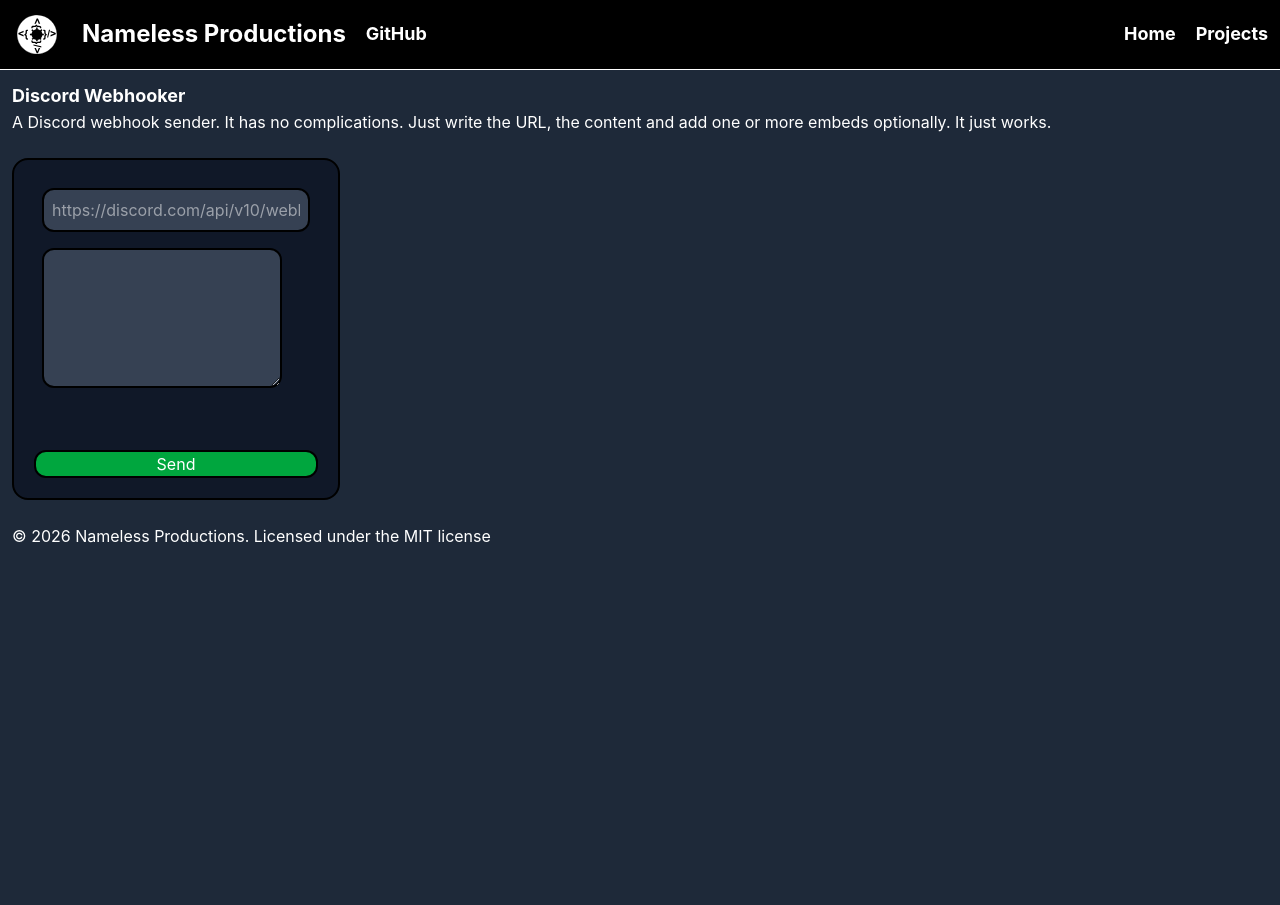
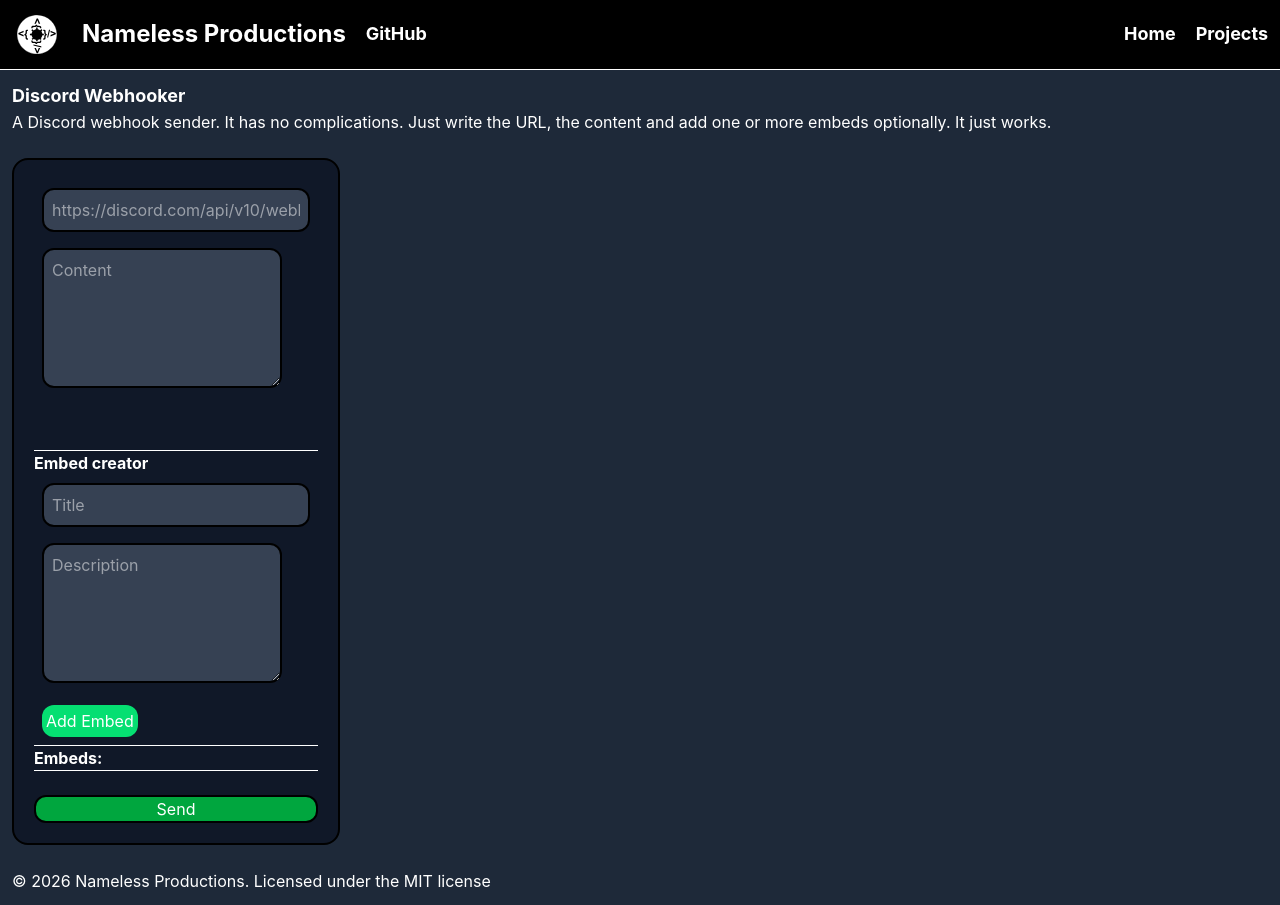
Before and after one commit to Nameless-Productions/website, a Next.js app: page /projects/discord-webhooker in a window 1280 px wide. Before the commit the page ends 800 px from the top, so only its background shows below. Built offline with nearby package versions, Linux system fonts and the light colour scheme.

Commit message:
feat: add embeds to discord webhooker

```diff
--- a/app/projects/discord-webhooker/page.tsx
+++ b/app/projects/discord-webhooker/page.tsx
@@ -47,14 +47,49 @@ export default function DiscordWebhooker() {
 
             <br />
 
-            <textarea className={inputClass} rows={5} value={content} onChange={(e) => setContent(e.target.value)}></textarea>
+            <textarea className={inputClass} placeholder='Content' rows={5} value={content} onChange={(e) => setContent(e.target.value)}></textarea>
 
             <br />
             <p className='text-red-500'>{error}</p>
             <br />
             <p className='text-green-400'>{succesMsg}</p>
             <br />
+            <EmbedCreator embeds={embeds} setEmbeds={setEmbeds} />
+            <br />
             <button className='border-2 border-black bg-green-600 w-full rounded-xl cursor-pointer active:bg-green-700 transition-all duration-300' onClick={handleSend}>Send</button>
         </div>
     </>)
 }
+
+
+function EmbedCreator({embeds, setEmbeds}: {embeds: any, setEmbeds: any}){
+    const [title, setTitle] = useState("");
+    const [description, setDescription] = useState("");
+
+    function handleSubmit(){
+        if(title === "" || description === "") return;
+
+        setEmbeds([...embeds, {title: title, description: description}]);
+        setTitle("");
+        setDescription("");
+    }
+
+
+    return(<>
+        <hr />
+        <p className='font-bold'>Embed creator</p>
+        <input type="text" className={inputClass} placeholder='Title' value={title} onChange={(e) => setTitle(e.target.value)} />
+        <br />
+        <textarea placeholder='Description' className={inputClass} rows={5} value={description} onChange={(e) => setDescription(e.target.value)}></textarea>
+        <br />
+        <button className="bg-green-400 p-1 m-2 rounded-xl cursor-pointer hover:bg-green-500 transition-all duration-300" onClick={handleSubmit}>Add Embed</button>
+        <hr />
+        <p className='font-bold'>Embeds:</p>
+        <ul className='list-disc list-inside'>
+            {embeds.map((embed: any, index: number) => (
+                <li key={index}>{embed.title}</li>
+            ))}
+        </ul>
+        <hr />
+    </>);
+}
```
